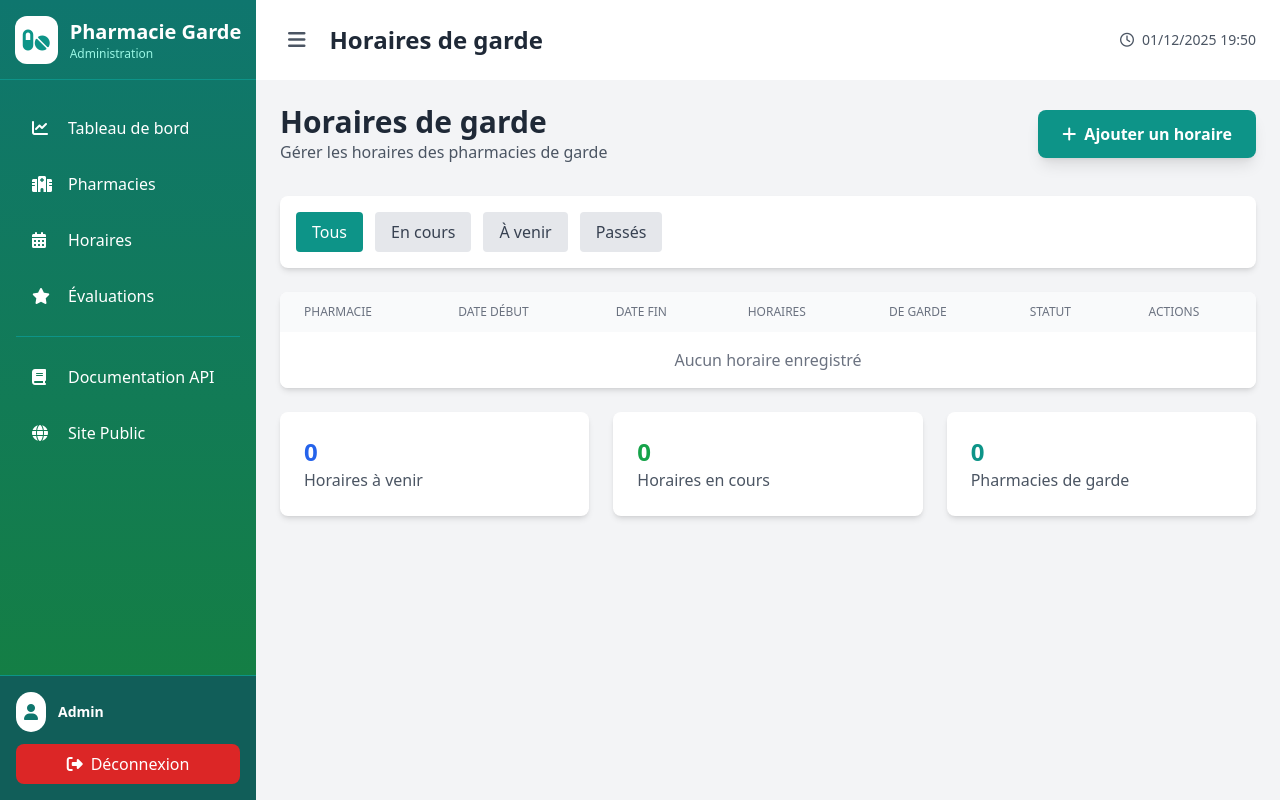
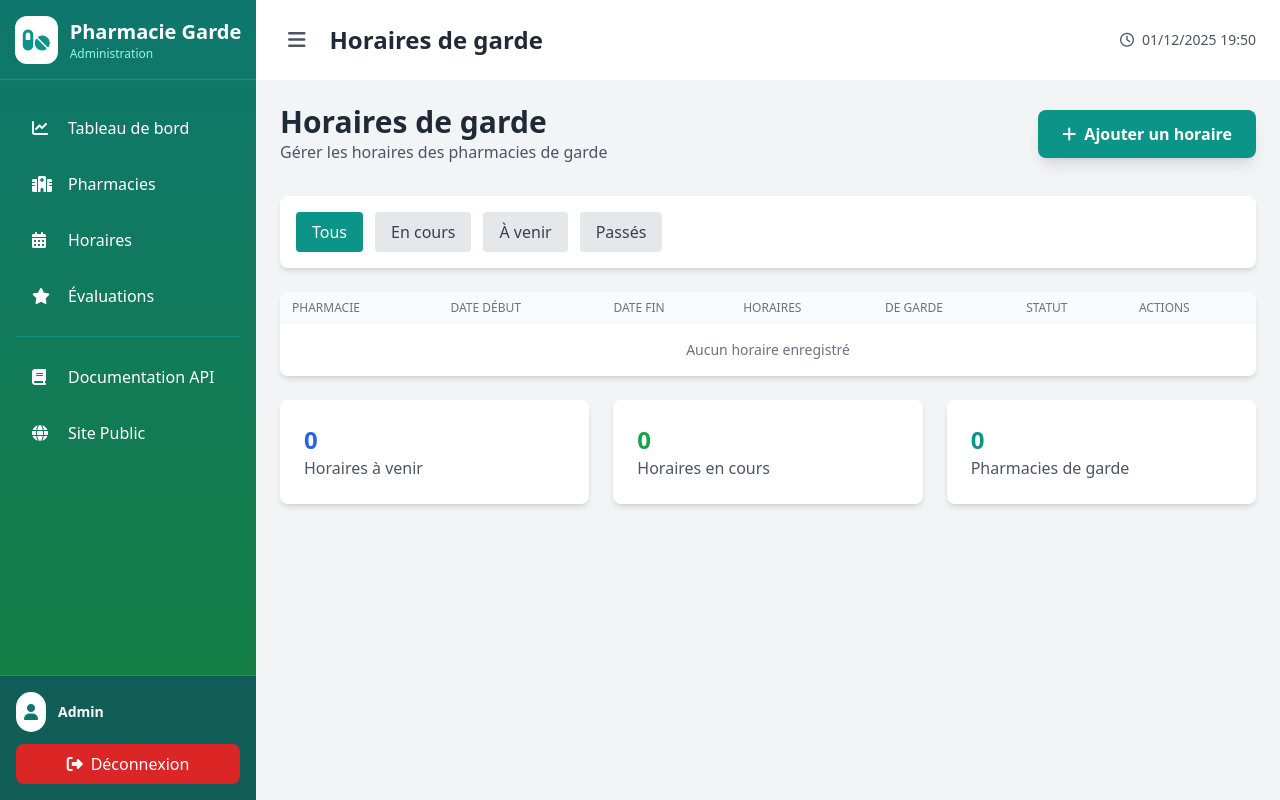
Before and after one commit to 2zalab/PhamarcieGardeMaroua, a Laravel app: template backend/resources/views/admin/schedules.blade.php in a window 1280 px wide. Run offline with Laravel 10, Linux system fonts and the light colour scheme; the template is opened without the code that fills it, so the values that code supplies are empty; settings files or empty folders that the repository lacks are supplied; some libraries are stand-ins or nearby versions.

Commit message:
fix: Ajout de la logique de filtrage fonctionnelle pour les horaires (Tous/En cours/À venir/Passés) et optimisation du tableau

```diff
--- a/backend/resources/views/admin/schedules.blade.php
+++ b/backend/resources/views/admin/schedules.blade.php
@@ -34,16 +34,16 @@
 
 <!-- Tableau des horaires -->
 <div class="bg-white rounded-lg shadow-md overflow-hidden">
-    <table class="min-w-full">
+    <table class="min-w-full text-sm">
         <thead class="bg-gray-50">
             <tr>
-                <th class="px-6 py-3 text-left text-xs font-medium text-gray-500 uppercase">Pharmacie</th>
-                <th class="px-6 py-3 text-left text-xs font-medium text-gray-500 uppercase">Date début</th>
-                <th class="px-6 py-3 text-left text-xs font-medium text-gray-500 uppercase">Date fin</th>
-                <th class="px-6 py-3 text-left text-xs font-medium text-gray-500 uppercase">Horaires</th>
-                <th class="px-6 py-3 text-left text-xs font-medium text-gray-500 uppercase">De garde</th>
-                <th class="px-6 py-3 text-left text-xs font-medium text-gray-500 uppercase">Statut</th>
-                <th class="px-6 py-3 text-left text-xs font-medium text-gray-500 uppercase">Actions</th>
+                <th class="px-3 py-2 text-left text-xs font-medium text-gray-500 uppercase">Pharmacie</th>
+                <th class="px-3 py-2 text-left text-xs font-medium text-gray-500 uppercase">Date début</th>
+                <th class="px-3 py-2 text-left text-xs font-medium text-gray-500 uppercase">Date fin</th>
+                <th class="px-3 py-2 text-left text-xs font-medium text-gray-500 uppercase">Horaires</th>
+                <th class="px-3 py-2 text-left text-xs font-medium text-gray-500 uppercase">De garde</th>
+                <th class="px-3 py-2 text-left text-xs font-medium text-gray-500 uppercase">Statut</th>
+                <th class="px-3 py-2 text-left text-xs font-medium text-gray-500 uppercase">Actions</th>
             </tr>
         </thead>
         <tbody class="bg-white divide-y divide-gray-200">
@@ -64,43 +64,43 @@
                     $statusClass = 'bg-gray-100 text-gray-800';
                 }
             @endphp
-            <tr>
-                <td class="px-6 py-4">
+            <tr class="hover:bg-gray-50">
+                <td class="px-3 py-2">
                     <a href="{{ route('admin.pharmacies.show', $schedule->pharmacy->id) }}" class="font-medium text-teal-600 hover:text-teal-800">
                         {{ $schedule->pharmacy->name }}
                     </a>
                 </td>
-                <td class="px-6 py-4">{{ $startDate->format('d/m/Y') }}</td>
-                <td class="px-6 py-4">{{ $endDate->format('d/m/Y') }}</td>
-                <td class="px-6 py-4">
+                <td class="px-3 py-2">{{ $startDate->format('d/m/Y') }}</td>
+                <td class="px-3 py-2">{{ $endDate->format('d/m/Y') }}</td>
+                <td class="px-3 py-2">
                     @if($schedule->start_time && $schedule->end_time)
                         {{ $schedule->start_time }} - {{ $schedule->end_time }}
                     @else
-                        <span class="text-gray-500">-</span>
+                        <span class="text-gray-400">-</span>
                     @endif
                 </td>
-                <td class="px-6 py-4">
+                <td class="px-3 py-2">
                     <span class="px-2 py-1 text-xs rounded {{ $schedule->is_on_duty ? 'bg-green-100 text-green-800' : 'bg-gray-100 text-gray-800' }}">
                         {{ $schedule->is_on_duty ? 'Oui' : 'Non' }}
                     </span>
                 </td>
-                <td class="px-6 py-4">
+                <td class="px-3 py-2">
                     <span class="px-2 py-1 text-xs rounded {{ $statusClass }}">
                         {{ $status }}
                     </span>
                 </td>
-                <td class="px-6 py-4">
-                    <div class="flex items-center space-x-3">
+                <td class="px-3 py-2">
+                    <div class="flex items-center space-x-2">
                         @if($schedule->notes)
                         <button onclick="alert('{{ addslashes($schedule->notes) }}')" class="text-blue-600 hover:text-blue-800 transition" title="Voir les notes">
-                            <i class="fas fa-info-circle text-lg"></i>
+                            <i class="fas fa-info-circle"></i>
                         </button>
                         @endif
                         <form action="{{ route('admin.schedules.delete', $schedule->id) }}" method="POST" class="inline" onsubmit="return confirm('Êtes-vous sûr de vouloir supprimer cet horaire?')">
                             @csrf
                             @method('DELETE')
                             <button type="submit" class="text-red-600 hover:text-red-800 transition" title="Supprimer">
-                                <i class="fas fa-trash text-lg"></i>
+                                <i class="fas fa-trash"></i>
                             </button>
                         </form>
                     </div>
@@ -108,7 +108,7 @@
             </tr>
             @empty
             <tr>
-                <td colspan="7" class="px-6 py-4 text-center text-gray-500">Aucun horaire enregistré</td>
+                <td colspan="7" class="px-3 py-4 text-center text-gray-500">Aucun horaire enregistré</td>
             </tr>
             @endforelse
         </tbody>
@@ -118,7 +118,46 @@
 <!-- Pagination -->
 @if($schedules->hasPages())
 <div class="mt-6">
-    {{ $schedules->links() }}
+    <div class="flex items-center justify-between">
+        <div class="text-sm text-gray-600">
+            Affichage de <span class="font-semibold">{{ $schedules->firstItem() }}</span> à <span class="font-semibold">{{ $schedules->lastItem() }}</span> sur <span class="font-semibold">{{ $schedules->total() }}</span> horaires
+        </div>
+
+        <nav class="flex items-center space-x-2">
+            {{-- Bouton Précédent --}}
+            @if ($schedules->onFirstPage())
+                <span class="px-4 py-2 text-sm bg-gray-100 text-gray-400 rounded-lg cursor-not-allowed">
+                    <i class="fas fa-chevron-left mr-1"></i>Précédent
+                </span>
+            @else
+                <a href="{{ $schedules->previousPageUrl() }}" class="px-4 py-2 text-sm bg-white border border-gray-300 text-gray-700 rounded-lg hover:bg-gray-50 transition">
+                    <i class="fas fa-chevron-left mr-1"></i>Précédent
+                </a>
+            @endif
+
+            {{-- Numéros de page --}}
+            <div class="flex items-center space-x-1">
+                @foreach ($schedules->getUrlRange(1, $schedules->lastPage()) as $page => $url)
+                    @if ($page == $schedules->currentPage())
+                        <span class="px-3 py-2 text-sm bg-teal-600 text-white rounded-lg font-semibold">{{ $page }}</span>
+                    @else
+                        <a href="{{ $url }}" class="px-3 py-2 text-sm bg-white border border-gray-300 text-gray-700 rounded-lg hover:bg-gray-50 transition">{{ $page }}</a>
+                    @endif
+                @endforeach
+            </div>
+
+            {{-- Bouton Suivant --}}
+            @if ($schedules->hasMorePages())
+                <a href="{{ $schedules->nextPageUrl() }}" class="px-4 py-2 text-sm bg-white border border-gray-300 text-gray-700 rounded-lg hover:bg-gray-50 transition">
+                    Suivant<i class="fas fa-chevron-right ml-1"></i>
+                </a>
+            @else
+                <span class="px-4 py-2 text-sm bg-gray-100 text-gray-400 rounded-lg cursor-not-allowed">
+                    Suivant<i class="fas fa-chevron-right ml-1"></i>
+                </span>
+            @endif
+        </nav>
+    </div>
 </div>
 @endif
 
```
Also changed, not shown: backend/app/Http/Controllers/AdminController.php (+20 -4 lines).
